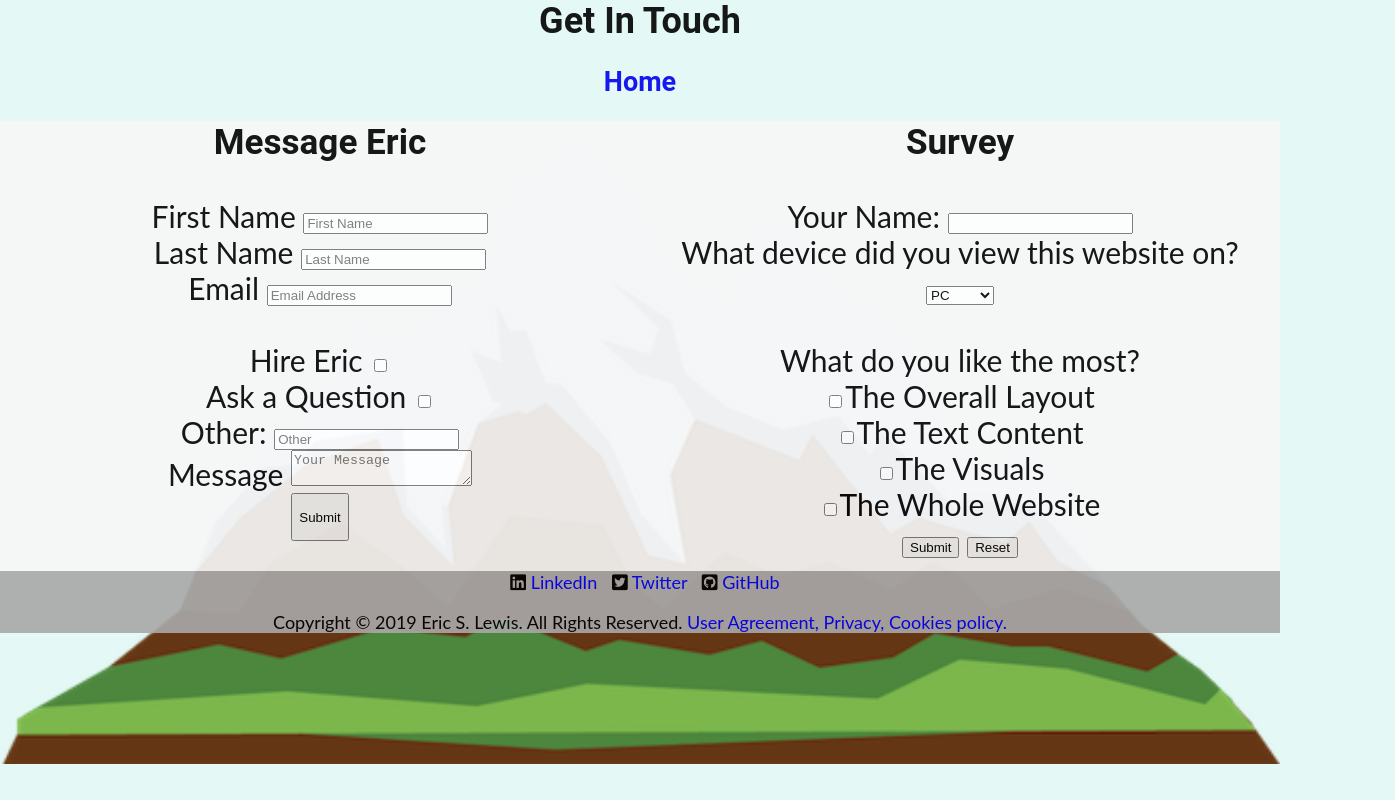
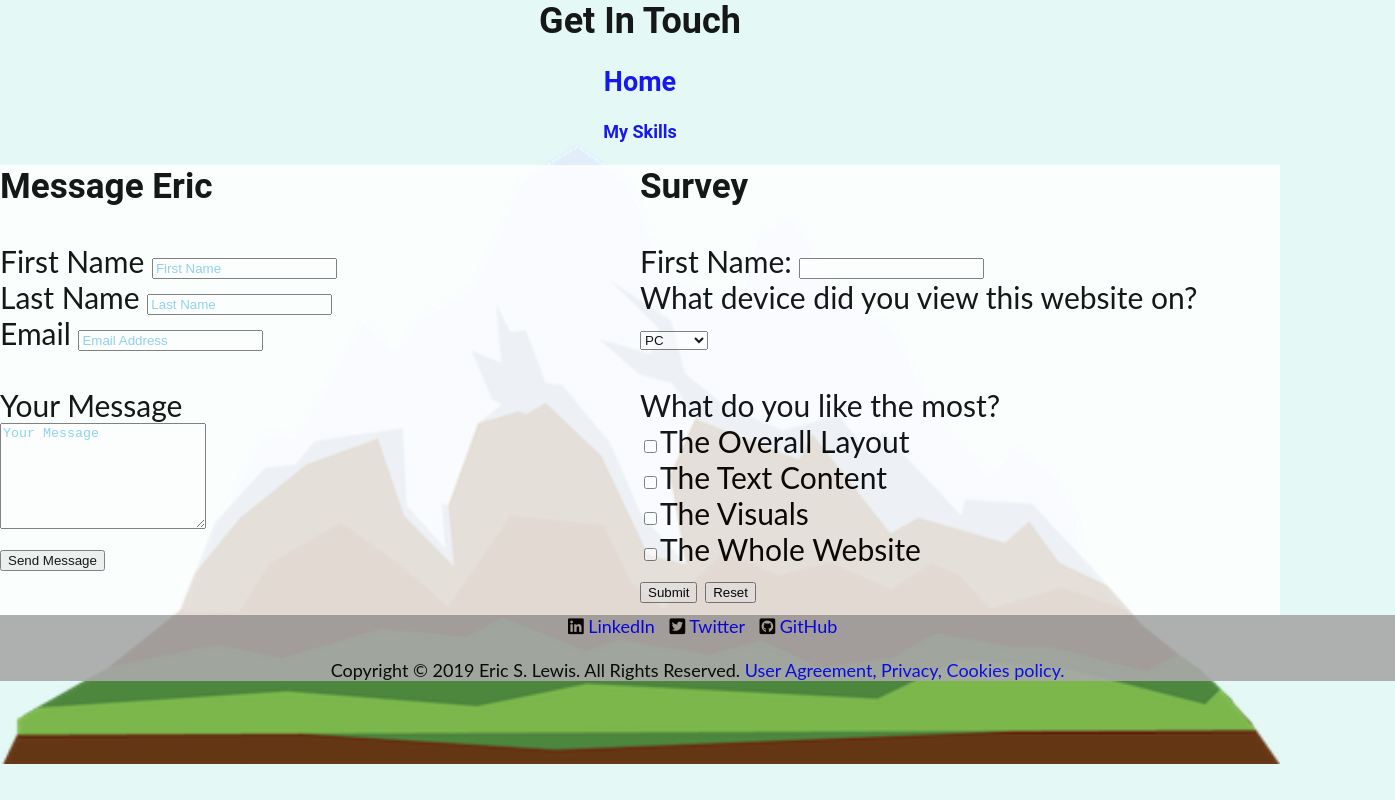
Before and after one commit to ESLWorks/CSS-MySite, a plain HTML site: page contact.html in a window 1280 px wide. Shown: the whole page, 1395 px wide, since content can reach past the window. Drawn offline with Linux system fonts and the light colour scheme.

Commit message:
update pictures, improve contact page

```diff
--- a/contact.html
+++ b/contact.html
@@ -9,7 +9,6 @@
   <style>
     div {
         position: relative;
-        /* text-align: center; */
       }
 
         .forminput {
@@ -21,7 +20,6 @@
         background-size: cover;
         background-repeat: no-repeat;
         background-position: center top;
-        /* width: 0 auto; */
         opacity:.9;
       }
 
@@ -32,6 +30,7 @@
   <h1>Get In Touch</h1>
   <section>
     <h2><a href="index.html">Home</a></h2>
+    <h4><a href="#">My Skills</a></h4>
   </section>
   <div class="centerdiv">
     <div>
@@ -50,26 +49,25 @@
         <input class="formbox email" type="email" name="email" required placeholder="Email Address">
         <br>
         <br>
-        <label for="Hire">Hire Eric</label>
+        <!-- <label for="Hire">Hire Eric</label>
         <input class="desire" type="checkbox" name="msgType" id="Hire"><br>
         <label for="Hire">Ask a Question</label>
         <input class="desire" type="checkbox" name="msgType" id="Question"><br>
         <label class="hide" for="Hire">Other:</label>
         <input class="desire formbox" type="text" name="msgType" placeholder="Other" id="otherMsg">
-        <br>
+        <br> -->
         <!-- Your Message -->
-        <label class="hide" for="message">Message</label>
+        <label class="hide" for="message">Your Message</label><br>
         <textarea class="messagebox formbox" type="textarea" name="message" required placeholder="Your Message"></textarea>
         <br>
-        <button class="submit">
-          <p> Submit </p>
+        <input type="submit" value="Send Message">
         </button>
-        </fieldset>
       </form>
     </div>
     <form class="col2">
+
       <h3>Survey</h3>
-      <label>Your Name:</label>
+      <label>First Name:</label>
       <input type="text" name="firstname" required><br>
       <label for="Device" name="Device">What device did you view this website on?</label><br>
       <select name="Device">
@@ -85,23 +83,24 @@
       <input type="checkbox" name="like">The Visuals<br>
       <input type="checkbox" name="like">The Whole Website<br>
       <input type="Submit"> <input type="Reset">
-  </div>
+  </form>
+<footer>
   <section class="borderup">
   <div class="bottom-container">
-    <a class="footer-link" href="https://www.linkedin.com/">
-      <i class="fab fa-linkedin"></i> LinkedIn</a>
+    <a class="footer-link" target="_blank" href="https://www.linkedin.com/">
+      <i class="fab fa-linkedin" ></i> LinkedIn</a>
     <a class="footer-link" href="https://twitter.com/">
-      <i class="fab fa-twitter-square"></i> Twitter</a>
-    <a class="footer-link" href="https://github.com/ESLWorks">
+      <i class="fab fa-twitter-square" target="_blank"  ></i> Twitter</a>
+    <a class="footer-link" target="_blank" href="https://github.com/ESLWorks">
       <i class="fab fa-github-square"></i> GitHub</a>
     <br>
   </div>
   <div>
     </p>Copyright © 2019 Eric S. Lewis. All Rights Reserved. <a href="https://termsfeed.com/blog/sample-terms-of-use-template/">User Agreement, </a> <a href="https://termsfeed.com/privacy-policy/generator/">Privacy, </a><a href="https://termsfeed.com/cookies-policy/">Cookies
-      policy.</a> </center>
+      policy.</a>
   </div>
 </section>
-
+</footer>
 
 </body>
 
--- a/css/style.css
+++ b/css/style.css
@@ -1,6 +1,5 @@
 
-body {
-  text-align:center;
+body{
   font-size:18px;
   margin: 0;
   text-align: center;
@@ -10,12 +9,24 @@ body {
   cssfontstack.com and clipboard copy the similar font family. But more
   impressive to do, is to go to Google Fonts and embed a font from there.
   */
-  background-color: #E4F9F5
+  background-color: #E4F9F5;
+  word-spacing: normal;
 
+}
+
+p {
+  font-size: 22px;
 }
 
 a {
   text-decoration: none;
+}
+
+a:hover{
+  font-size: 1.2em;
+  color:darkblue;
+  border: 2px solid skyblue;
+
 }
 
 
@@ -110,7 +121,7 @@ h1,h2,h3,h4 {
 
 #birdycen {
 position:relative;
-width:3%;
+width:10%;
 
 
 /* position: absolute;
@@ -175,30 +186,47 @@ right:734px; */
 
     }
 
+    .borderup {
+      display:inline-block;
+      background-color:darkgray;
+      width: 109%
+
+    }
 
     .col1, .col2 {
     background-color:rgba(255,255,255,0.9);
     margin: 0 auto;
     width:50%;
     font-size: 30px;
-    text-align: center;
+    /* text-align: center; */
+
     }
 
     .col1 {
       float:left;
       min-height:450px;
+      text-align:left;
     }
     .col2{
       float:right;
       min-height:450px;
+      color:black;
+      text-align: left;
+
     }
 
     .bottom-container {
-      display:block;
+      display:inline-block;
     }
 
-    .borderup {
-      display:block;
-      background-color:darkgray;
+    textarea {
+      height:100px;
+      width:200px;
+    }
 
+    ::placeholder {
+      color:skyblue;
     }
+
+  input:placeholder-shown
+    }
```
Also changed, not shown: index.html (+15 -15 lines), images/CSS.png, images/Lightbulb.png (added), images/Worker.png (added), images/javascript.png (added), 1 other file.
